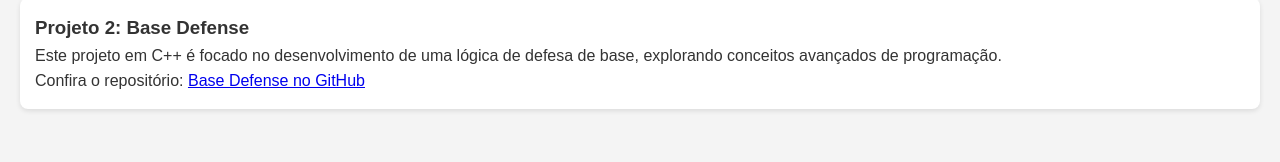
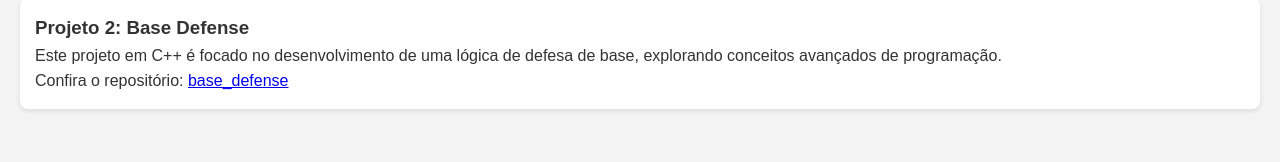
Before and after one commit to Aliragm/Portifolio, a plain HTML site: page index.html in a window 1280 px wide. Shown: the part 549-711 px from the top of the page. Drawn offline with Linux system fonts and the light colour scheme.

Commit message:
ajeitando

```diff
--- a/index.html
+++ b/index.html
@@ -35,7 +35,7 @@
         <div class="projeto">
             <h3>Projeto 2: Base Defense</h3>
             <p>Este projeto em C++ é focado no desenvolvimento de uma lógica de defesa de base, explorando conceitos avançados de programação. </p>
-            <p>Confira o repositório: <a href="https://github.com/Aliragm/base_defense" target="_blank">Base Defense no GitHub</a></p>
+            <p>Confira o repositório: <a href="https://github.com/Aliragm/base_defense" target="_blank">base_defense</a></p>
         </div>
     </section>
 
```
